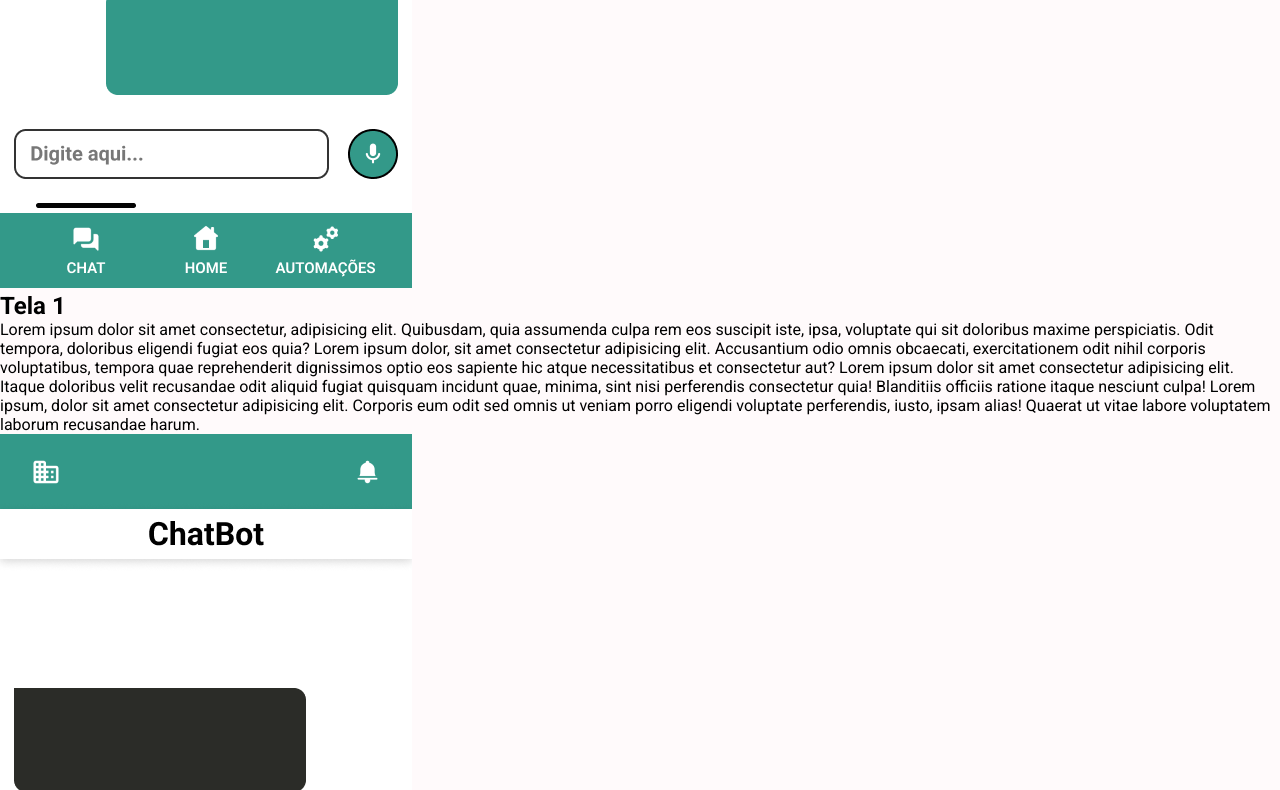
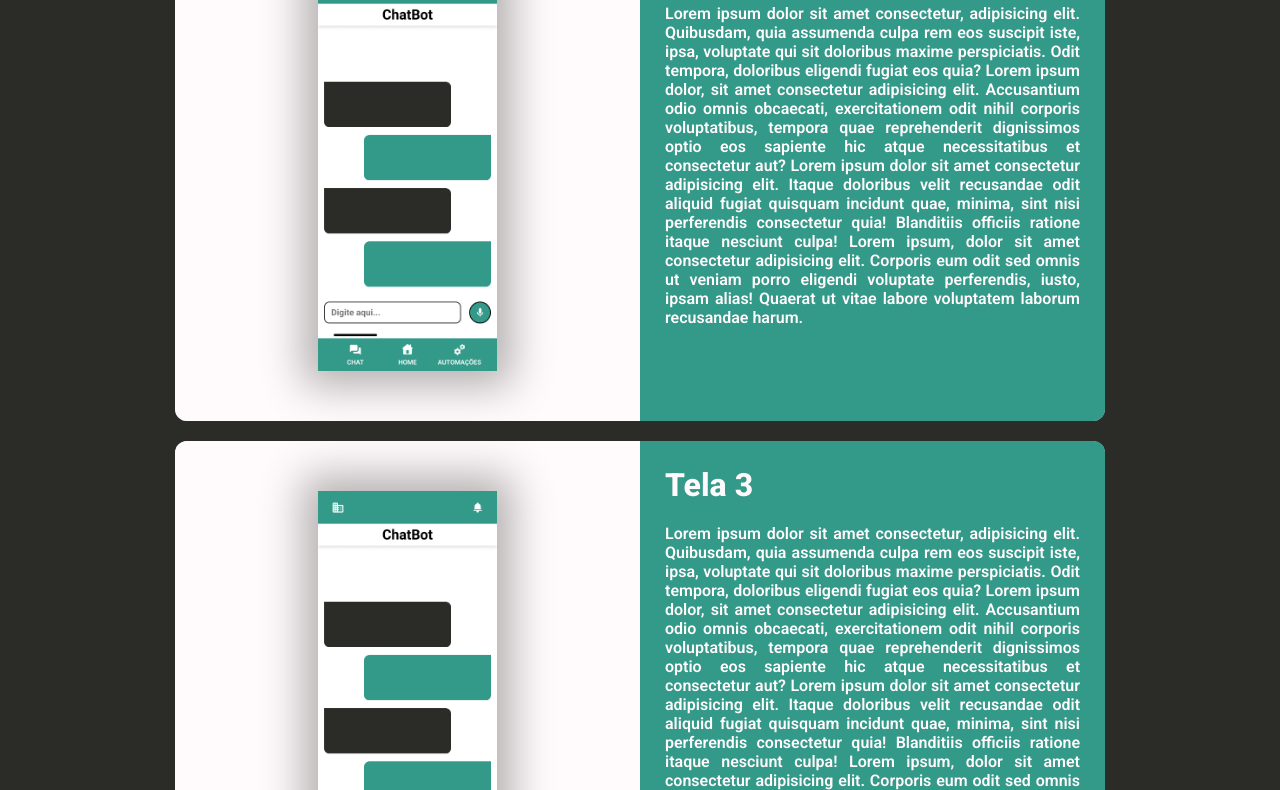
Before and after one commit to House-On/portfolio, a plain HTML site: page index.html in a window 1280 px wide. Shown: the part 725-1515 px from the top of the page. Drawn offline with Linux system fonts and the light colour scheme; a script that the page names is missing.

Commit message:
feat: adição de estilos das páginas

```diff
--- a/src/css/style.css
+++ b/src/css/style.css
@@ -22,7 +22,6 @@ a {
 
 body {
     height: 100dvh;
-    background-color: yellow;
 
     font-family: var(--fonte-padrao);
 }
@@ -35,6 +34,8 @@ header {
     display: flex;
     flex-direction: row;
     justify-content: space-between;
+
+    box-shadow: 2px 2px 20px 20px rgb(0, 0, 0);
 
     padding: 0 60px;
 }
@@ -92,6 +93,64 @@ header {
     cursor: pointer;
 }
 
+/* Seção referente ao conteúdo do Site */
+
 #conteudo-container {
+    background-color: var(--cor-5);
+
+    display: flex;
+    flex-direction: column;
+    align-items: center;
+
+    padding: 20px;
+}
+
+.expl-tela-container {
+    background-color: lightblue;
+
+    width: 75%;
+    height: 500px;
+
+    display: flex;
+    flex-direction: row;
+    margin: 10px 0;
+
+    border-radius: 12px;
+    overflow: hidden;
+}
+
+.tela-container {
+    width: 50%;
+
     background-color: var(--cor-2);
+    display: flex;
+    align-items: center;
+    justify-content: center;
 }
+
+.analise-tela {
+    width: 50%;
+
+    background-color: var(--cor-3);
+
+    padding: 25px;
+
+    color: var(--cor-2);
+}
+
+.analise-tela > h2 {
+    margin-bottom: 20px;
+    font-size: 2rem;
+    font-weight: 800;
+}
+
+.analise-tela > p {
+    font-weight: 600;
+    text-align: justify;
+}
+
+.tela-img {
+    height: 400px;
+
+    box-shadow: 0px 0px 40px 15px rgba(0,0,0,0.30);
+}
--- /dev/null
+++ b/src/js/index.js
@@ -0,0 +1,6 @@
+
+let botao = document.getElementById("btnTeste");
+
+botao.addEventListener('click', () => {
+    window.location.href = "./src/pages/teste.html"
+})
```
Also changed, not shown: src/pages/teste.html (added, +11 -0 lines).
